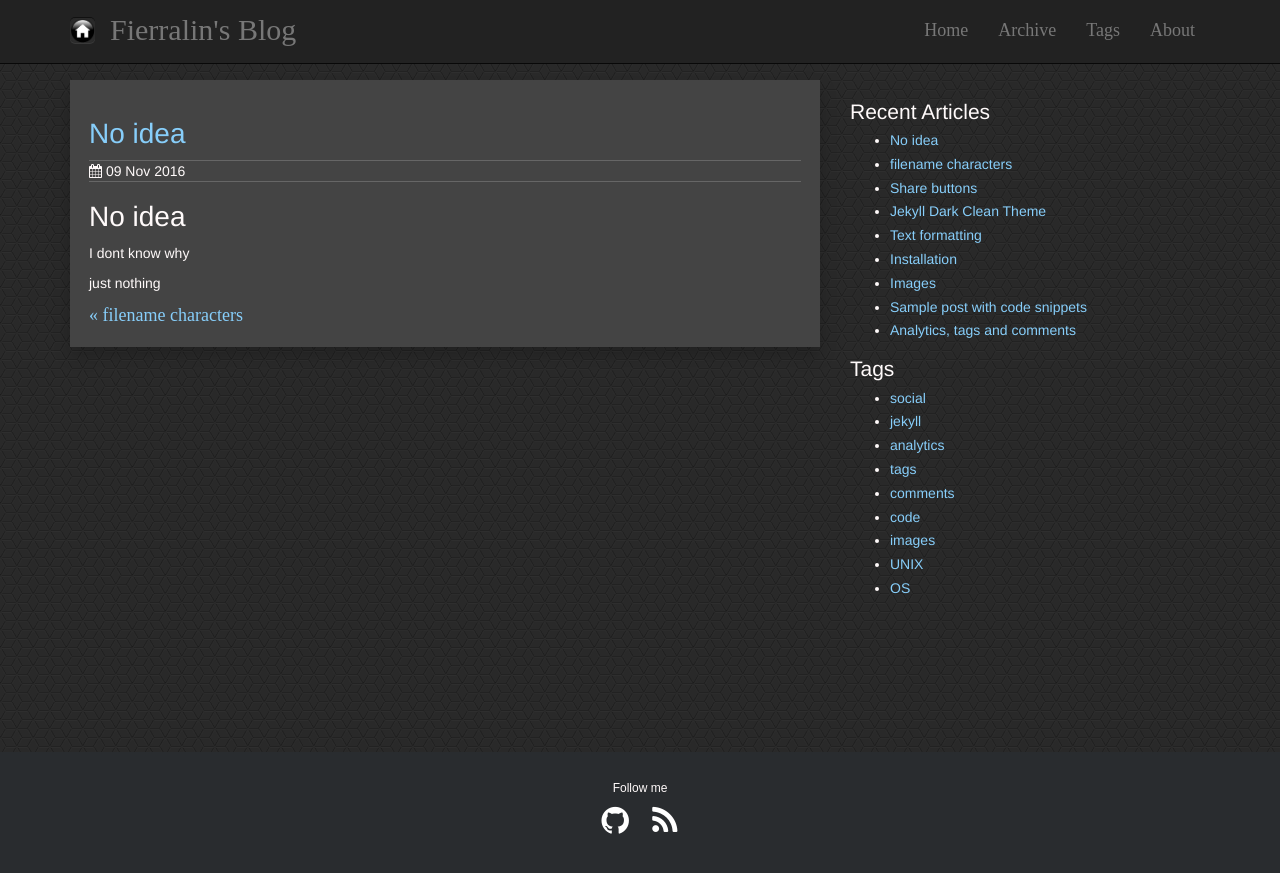
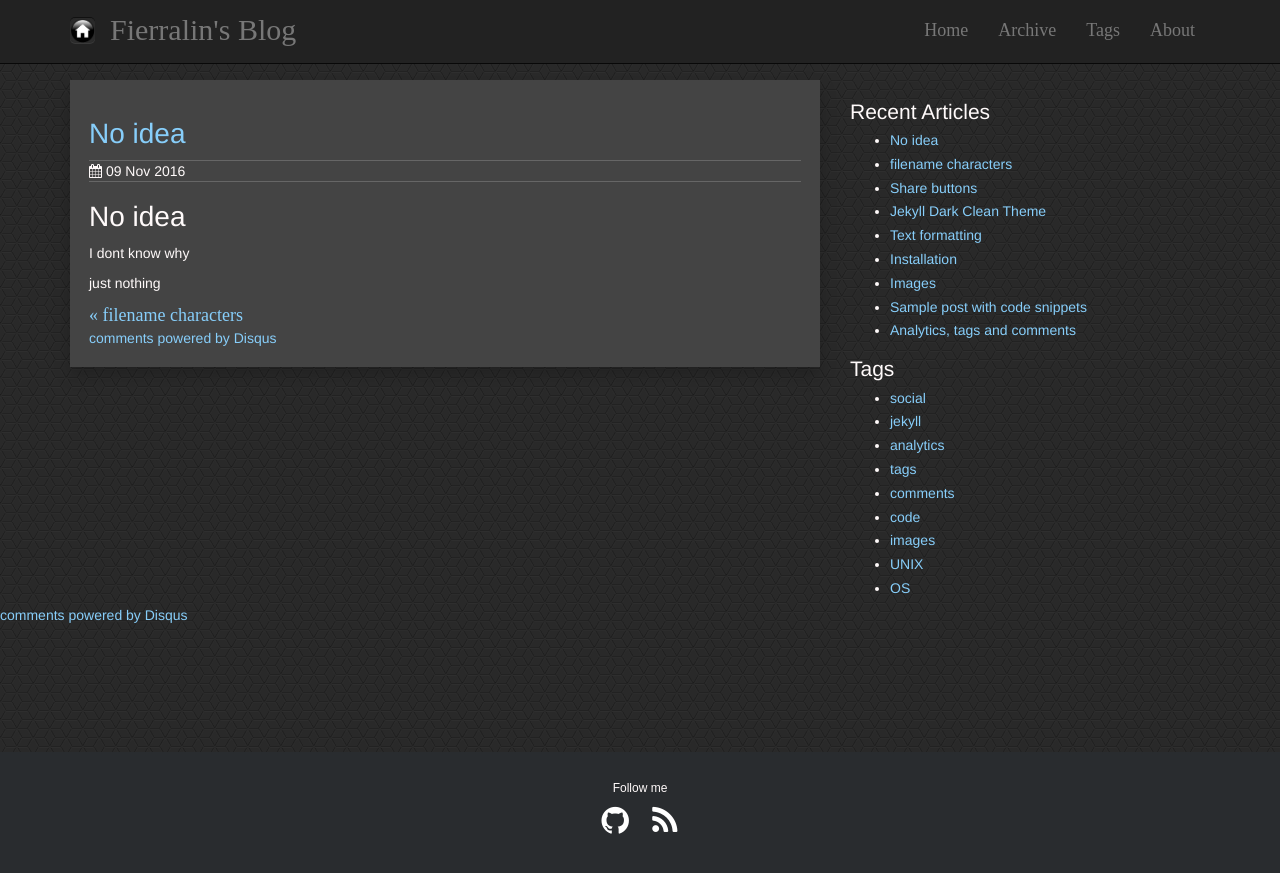
Before and after one commit to Fierralin/Blog, a Jekyll site: the page built from _posts/2016-11-09-No-idea.md, in a window 1280 px wide. Shown: the top 873 px of the page. Built offline with Jekyll 4.4.1, drawn with Linux system fonts in a browser that asks for light colours; comment, search, counter and statistics services are not loaded; some of the changed lines change nothing that is shown.

Commit message:
add disqus comment

```diff
--- a/_config.yml
+++ b/_config.yml
@@ -35,7 +35,7 @@
 # Set this to your disqus shortname to enable comments. Note that the 'comments'
 # setting below must also be true. Individual posts can override 'comments' to
 # disable on a post-by-post basis
-disqus: streetturtle
+disqus: Fierralin
 comments: true
 
 permalink: /:year/:month/:title
--- a/_includes/disqus-comments.html
+++ b/_includes/disqus-comments.html
@@ -1,18 +1,16 @@
 {% if page.comments %}
 <!-- Add Disqus comments. -->
 <div id="disqus_thread"></div>
-<script type="text/javascript">
-  /* * * CONFIGURATION VARIABLES: EDIT BEFORE PASTING INTO YOUR WEBPAGE * * */
-  var disqus_shortname = '{{ site.disqus }}'; // required: replace example with your forum shortname
-  var disqus_identifier = "{{ page.url | replace:'index.html','' }}";
+<script>
+(function() { // DON'T EDIT BELOW THIS LINE
+var disqus_shortname = '{{ site.disqus }}';
+var d = document, s = d.createElement('script');
+s.src = '//' + disqus_shortname + '.disqus.com/embed.js';
+s.setAttribute('data-timestamp', +new Date());
+(d.head || d.body).appendChild(s);
+})();
+</script>
+<noscript>Please enable JavaScript to view the <a href="https://disqus.com/?ref_noscript">comments powered by Disqus.</a></noscript>
 
-  /* * * DON'T EDIT BELOW THIS LINE * * */
-  (function() {
-    var dsq = document.createElement('script'); dsq.type = 'text/javascript'; dsq.async = true;
-    dsq.src = '//' + disqus_shortname + '.disqus.com/embed.js';
-    (document.getElementsByTagName('head')[0] || document.getElementsByTagName('body')[0]).appendChild(dsq);
-  })();
-</script>
-<noscript>Please enable JavaScript to view the <a href="http://disqus.com/?ref_noscript">comments powered by Disqus.</a></noscript>
 <a href="http://disqus.com" class="dsq-brlink">comments powered by <span class="logo-disqus">Disqus</span></a>
 {% endif %}
--- a/_includes/yandex-metrica.html
+++ b/_includes/yandex-metrica.html
@@ -1,3 +1,31 @@
 {% if site.yandex_metrica %}
 <!-- Your counter code should go here -->
+<!-- Yandex.Metrika counter -->
+<script type="text/javascript">
+    (function (d, w, c) {
+        (w[c] = w[c] || []).push(function() {
+            try {
+                w.yaCounter41796744 = new Ya.Metrika({
+                    id:41796744,
+                    clickmap:true,
+                    trackLinks:true,
+                    accurateTrackBounce:true
+                });
+            } catch(e) { }
+        });
+
+        var n = d.getElementsByTagName("script")[0],
+            s = d.createElement("script"),
+            f = function () { n.parentNode.insertBefore(s, n); };
+        s.type = "text/javascript";
+        s.async = true;
+        s.src = "https://mc.yandex.ru/metrika/watch.js";
+
+        if (w.opera == "[object Opera]") {
+            d.addEventListener("DOMContentLoaded", f, false);
+        } else { f(); }
+    })(document, window, "yandex_metrika_callbacks");
+</script>
+<noscript><div><img src="https://mc.yandex.ru/watch/41796744" style="position:absolute; left:-9999px;" alt="" /></div></noscript>
+<!-- /Yandex.Metrika counter -->
 {% endif %}
--- a/_posts/2016-11-09-No-idea.md
+++ b/_posts/2016-11-09-No-idea.md
@@ -3,6 +3,7 @@
 title: "No idea"
 date: 2016-11-09 16:29:06
 description: no thing
+comments: true
 ---
 
 # No idea
```
